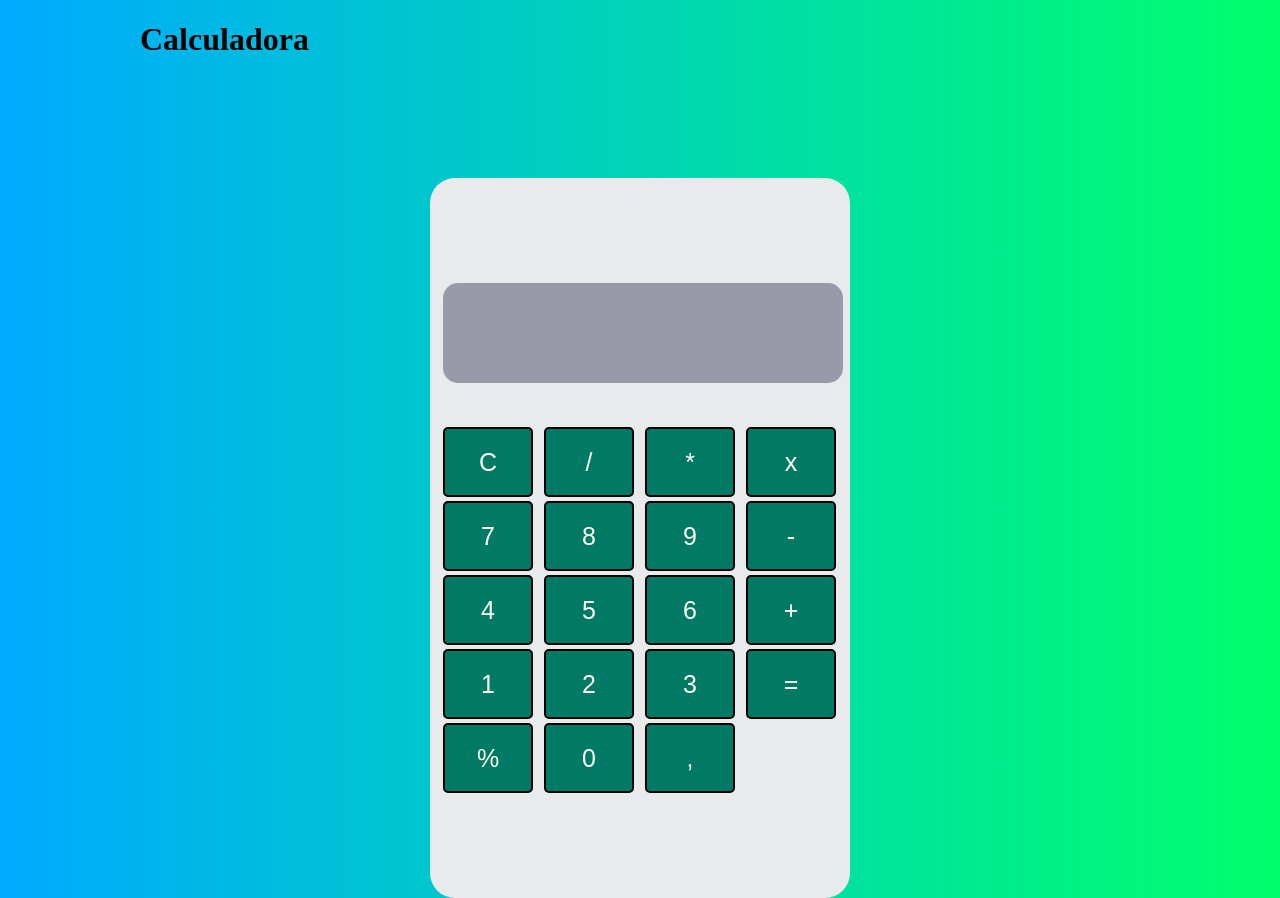
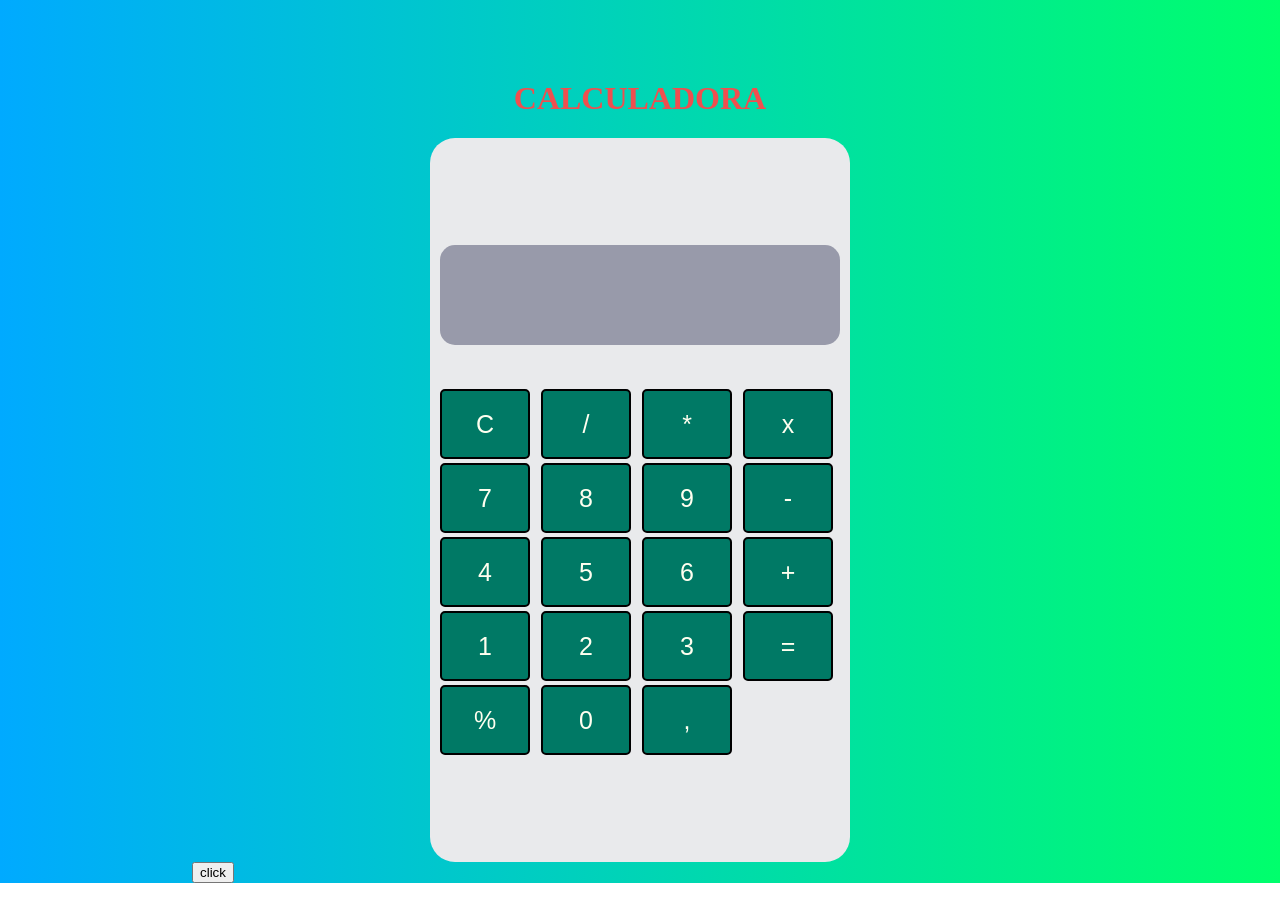
Before and after one commit to milfer0516/Proyecto-calculadora, a plain HTML site: page index.html in a window 1280 px wide. Drawn offline with Linux system fonts and the light colour scheme.

Commit message:
no hubo cambios

```diff
--- a/css/styles.css
+++ b/css/styles.css
@@ -1,22 +1,35 @@
-.contenedor {
-   max-width: 1000px;
-   margin: 0 auto;
-}
+/* Globales */
 body {
   margin: 0;
   padding: 0;
+  box-sizing: border-box;
   background: linear-gradient(to right, #00aaff, #00ff6c);
 }
+h1 {
+  text-align: center;
+  text-transform: uppercase;
+  margin-top: 80px;
+  color: #ef4f4f;
+}
+.contenedor {
+  width: 90%;
+  max-width: 56em;
+  margin: 0 auto;
+  height: 70%;
+}
+
 /* Estilos a todos los botones  */
+
 .calculadora {
   margin: inherit;
-   margin-top: 120px;
+  /* margin-top: 60px; */
   display: grid;
   align-content: center;
+  justify-content: center;
   padding: 10px;
   background-color: #e9eaec;
-   width: 400px;
-   height: 700px;
+  width: 25em;
+  height: 44em;
   border-radius: 25px;
 }
 .calculadora td button {
@@ -50,3 +63,4 @@ body {
   background-color: rgb(152, 154, 170);
   border-radius: 15px;
 }
+/* Media Querie */
--- a/index.html
+++ b/index.html
@@ -4,13 +4,14 @@
     <meta charset="UTF-8" />
     <meta name="viewport" content="width=device-width, initial-scale=1.0" />
     <link rel="stylesheet" href="/Proyecto-calculadora/css/styles.css" />
-    <title>Document</title>
+    <title>Proyecto Calculadora</title>
   </head>
   <body class="contenedor" onload="init();">
     <h1>Calculadora</h1>
     <div class="calculadora">
       <table>
-        <div class="output">
+        <div class="movil">
+          <div id="movil">
             <tr>
               <td class="display" colspan="4">
                 <span id="resultado"></span>
@@ -46,12 +47,17 @@
             <td><button id="cero">0</button></td>
             <td><button id="coma">,</button></td>
           </tr>
+        </div>
       </table>
+
     </div>
+      <tr></tr>
+      <td><button>click</button></td>
+   </tr>
       <script
       src="https://kit.fontawesome.com/dc6deb0be1.js"
       crossorigin="anonymous"
     ></script>
-    <script src="/javascript/app.js"></script>
+    <script src="/Proyecto-calculadora/javascript/app.js"></script>
   </body>
 </html>
```
Lines whose indentation alone changed are shown as unchanged.
